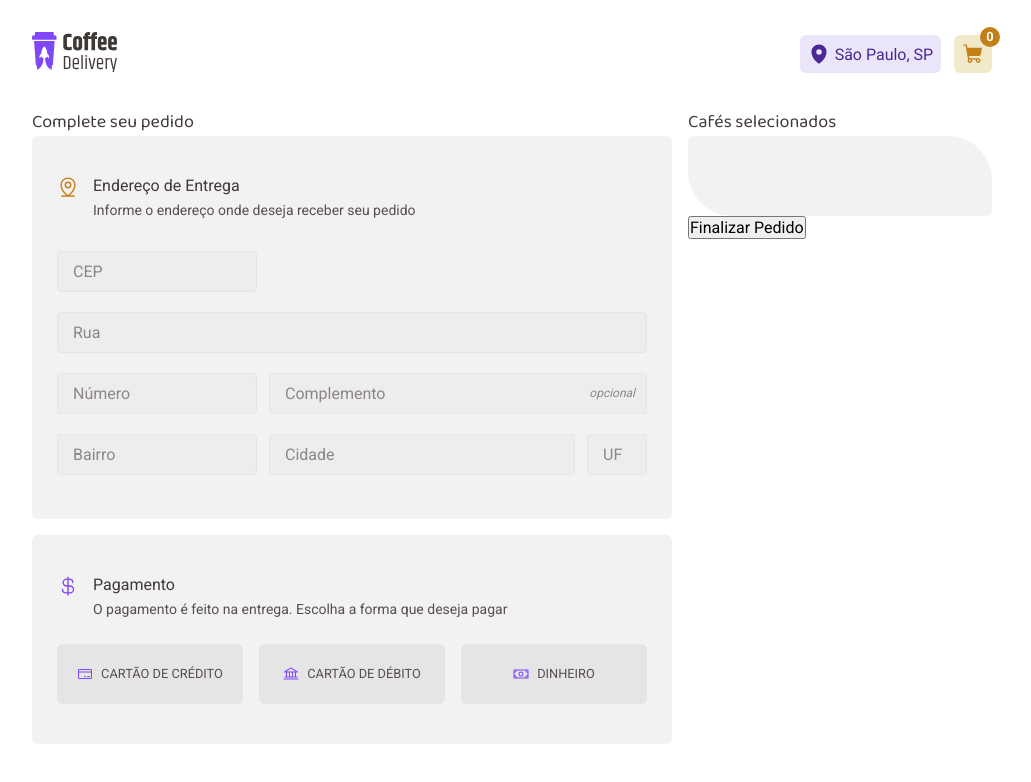
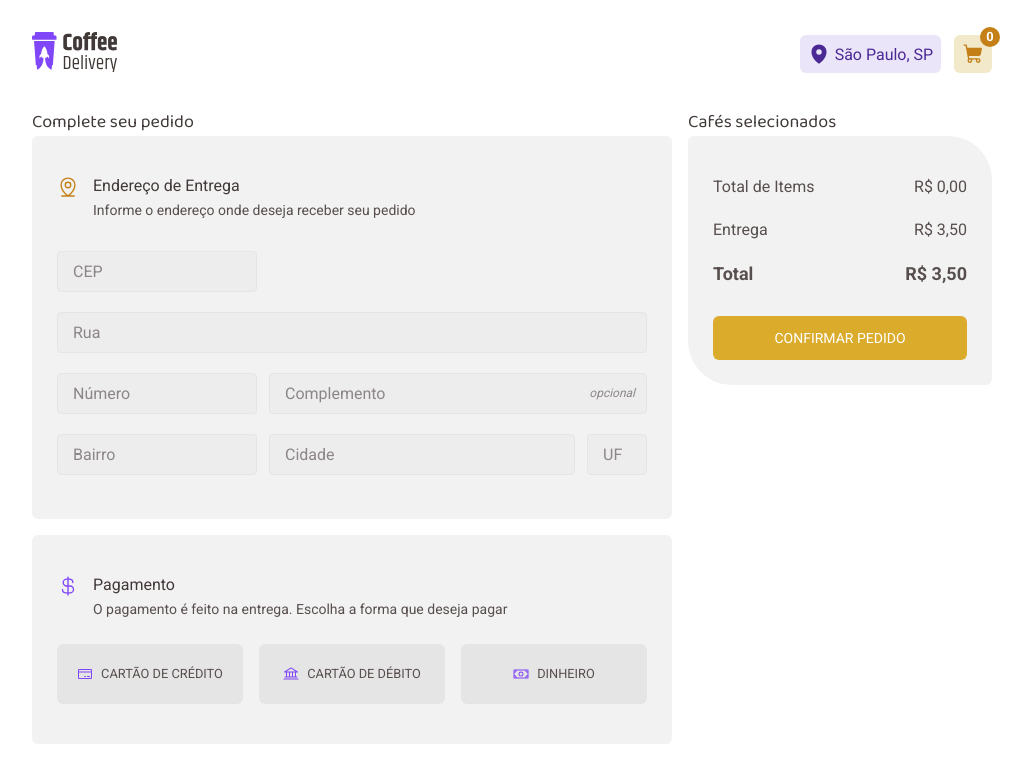
Before and after one commit to robrunodev/coffee-delivery, a React (Vite) app: page /cart in a window 1280 px wide. Shown: the top 782 px of the page, without its empty margins (128-1159 px from the left). Built offline with nearby package versions, Linux system fonts and the light colour scheme.

Commit message:
feat: Add total cart information display and confirm order button in cart

```diff
--- a/src/pages/Cart/index.tsx
+++ b/src/pages/Cart/index.tsx
@@ -3,7 +3,7 @@ import { SubmitHandler, useForm } from "react-hook-form"
 import { z } from "zod"
 import { Radio } from "../../components/Form/Radio"
 import { TextInput } from "../../components/Form/TextInput"
-import { AddressContainer, AddressForm, CartContainer, ContainerHeading, OrderDetails, OrderItem, OrderItemInfos, OrderItems, OrderItemsContainer, PaymentContainer, PaymentOptions, RemoveItemButton, Title } from "./styles"
+import { AddressContainer, AddressForm, CartContainer, ConfirmOrderBtn, ContainerHeading, OrderDetails, OrderItem, OrderItemInfos, OrderItems, OrderItemsContainer, PaymentContainer, PaymentOptions, RemoveItemButton, Title, TotalCartInfo } from "./styles"
 import { zodResolver } from "@hookform/resolvers/zod"
 import { useContext } from "react"
 import { CartContext } from "../../contexts/CartContext"
@@ -11,6 +11,9 @@ import { Warning } from "../../components/Warning"
 import { QuantityInput } from "../../components/Form/QuantityInput"
 import { Coffee } from "../../interfaces/Coffee"
 import { moneyFormatter } from "../../utils/formatters"
+
+
+const shippingPrice = 3.5
 
 const newOrderSchema = z.object({
     cep: z.string().min(1, 'Informe o CEP').max(9, 'CEP inválido'),
@@ -29,7 +32,7 @@ export type OrderInfo = z.infer<typeof newOrderSchema>
 
 export const Cart = () => {
 
-    const { cartItems, incrementItemQty, decrementItemQty } = useContext(CartContext)
+    const { cartItems, incrementItemQty, decrementItemQty, totalCartValue } = useContext(CartContext)
 
     const {
         register,
@@ -182,8 +185,8 @@ export const Cart = () => {
 
             <OrderItems>
                 <Title className="baloo-2--bold">Cafés selecionados</Title>
+                <OrderItemsContainer>
 
-                <OrderItemsContainer>
                     {cartItems.length > 0 && cartItems.map((item) => (
                         <OrderItem key={item.id}>
                             <img src={item.image_src} alt={item.name} />
@@ -206,9 +209,26 @@ export const Cart = () => {
                             </div>
                         </OrderItem>
                     ))}
+
+                    <TotalCartInfo>
+                        <div>
+                            <span>Total de Items</span>
+                            <span>{moneyFormatter(totalCartValue)}</span>
+                        </div>
+                        <div>
+                            <span>Entrega</span>
+                            <span>{moneyFormatter(shippingPrice)}</span>
+                        </div>
+                        <div>
+                            <span>Total</span>
+                            <span>{moneyFormatter(totalCartValue + shippingPrice)}</span>
+                        </div>
+                        <ConfirmOrderBtn type="submit" form="order">
+                            Confirmar Pedido
+                        </ConfirmOrderBtn>
+                    </TotalCartInfo>
+
                 </OrderItemsContainer>
-
-                <button type="submit" form="order">Finalizar Pedido</button>
             </OrderItems>
         </CartContainer>
     )
--- a/src/pages/Cart/styles.ts
+++ b/src/pages/Cart/styles.ts
@@ -86,7 +86,10 @@ export const PaymentOptions = styled.div`
 export const OrderItemsContainer = styled.div`
     background-color: ${({ theme }) => theme['base-card']};
     border-radius: 6px 44px 6px 44px;
-    padding: 40px 25px;
+    padding: 25px 25px;
+    /* display: flex;
+    flex-flow: column wrap;
+    justify-content: space-between; */
 `
 
 export const OrderItem = styled.div`
@@ -100,10 +103,20 @@ export const OrderItem = styled.div`
         margin-right: 16px;
     }
 
-    .order-item__actions {
+    .order-item {
         display: flex;
         align-items: center;
         gap: 5px;
+
+        &__actions {
+          display: flex;
+          align-items: center;
+          gap: 5px;
+        }
+
+        &__infos {
+            flex: 1;
+        }
     }
 `
 
@@ -140,3 +153,42 @@ export const RemoveItemButton = styled.button`
         color: ${({ theme }) => theme['purple']};
     }
 `
+
+export const TotalCartInfo = styled.section`
+    width: 100%;
+    display: flex;
+    flex-flow: column wrap;
+    gap: .5rem;
+
+    > div {
+        display: flex;
+        justify-content: space-between;
+        margin-top: 1rem;
+        flex-flow: row wrap;
+        width: 100%;
+
+        & + div + div {
+            > span {
+                font-weight: bold;
+                font-size: 1.125rem;
+            }
+        }
+    }
+`
+
+export const ConfirmOrderBtn = styled.button`
+    width: 100%;
+    border-radius: 6px;
+    background-color: ${({ theme }) => theme['yellow']};
+    display: flex;
+    align-items: center;
+    padding: 14px 8px;
+    border: 0;
+    cursor: pointer;
+    text-transform: uppercase;
+    color: ${({ theme }) => theme['white']};
+    font-size: 0.875rem;
+    justify-content: center;
+    flex: 1;
+    margin-top: 1.5rem;
+`
```
